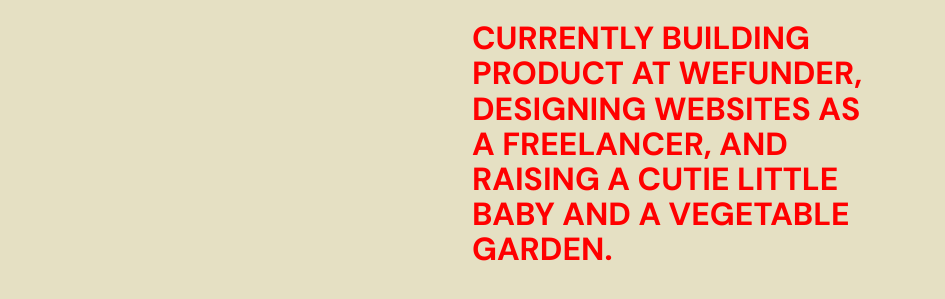
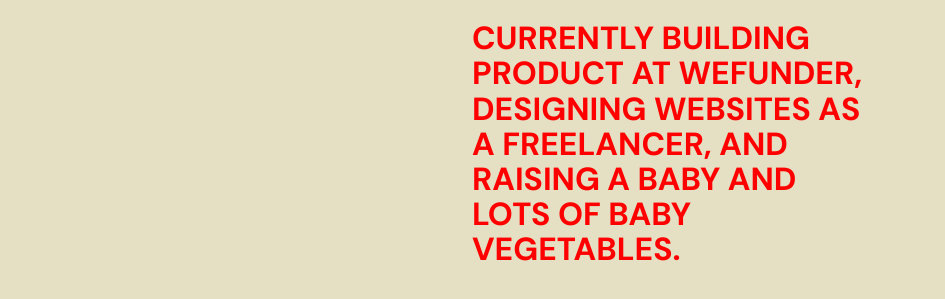
Before and after one commit to geekna/geenachen, a plain HTML site: page index.html in a window 1280 px wide. Shown: the part 501-800 px from the top of the page, without its empty margins (168-1113 px from the left). Drawn offline with Linux system fonts and the light colour scheme; a script that the page names is missing.

Commit message:
edits to bio

```diff
--- a/index.html
+++ b/index.html
@@ -28,7 +28,7 @@
                     Geena Chen is a startup generalist who writes, designs, codes, and executes other tasty schemes in the name of attaining ungodly success for her clients.
                 </p>
                 <p>
-                    Currently building product at Wefunder, designing websites as a freelancer, and raising a cutie little baby and a vegetable garden.
+                    Currently building product at Wefunder, designing websites as a freelancer, and raising a baby and lots of baby vegetables.
                 </p>
             </div>
         </section>
```
Also changed, not shown: index.js (added), 1 other file.
